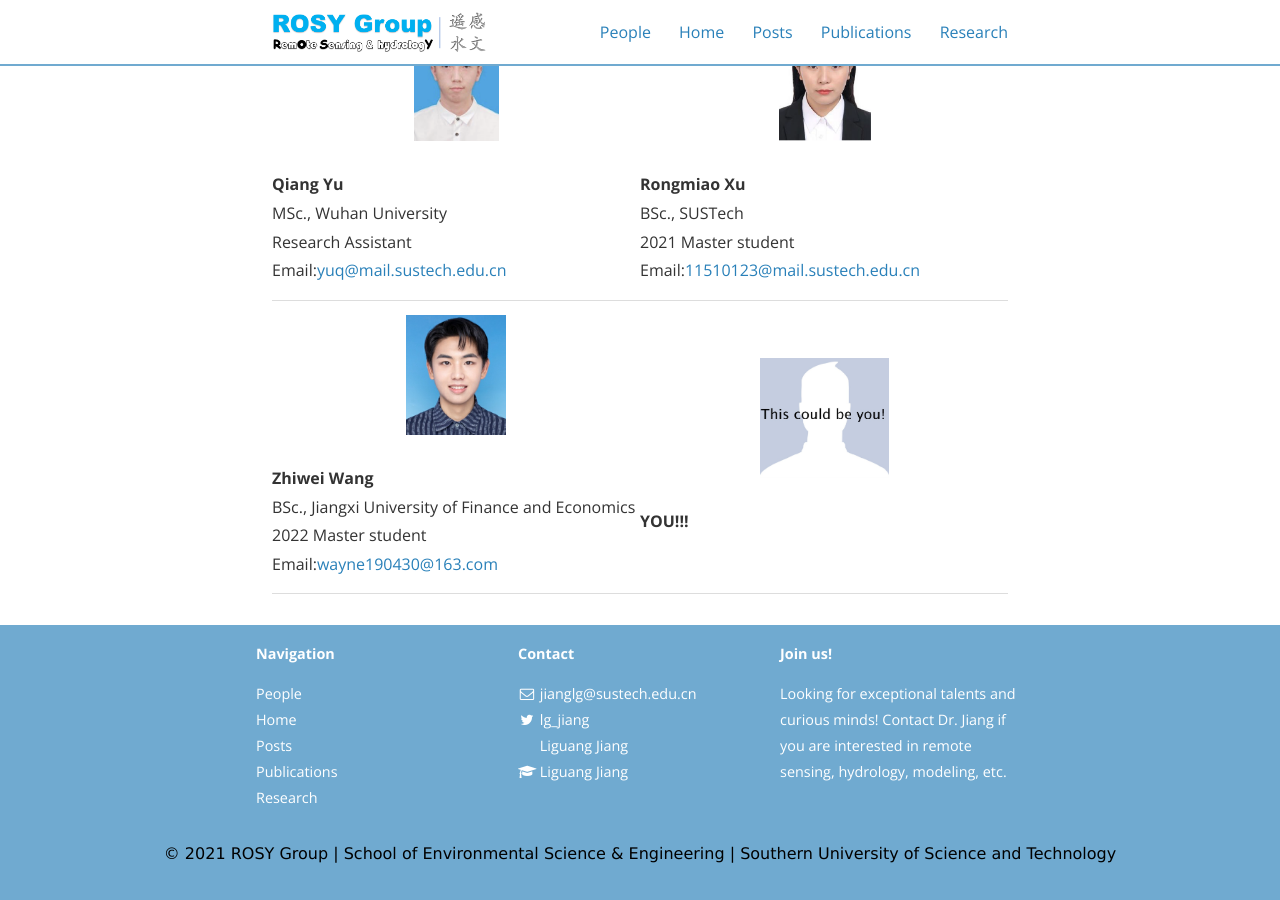
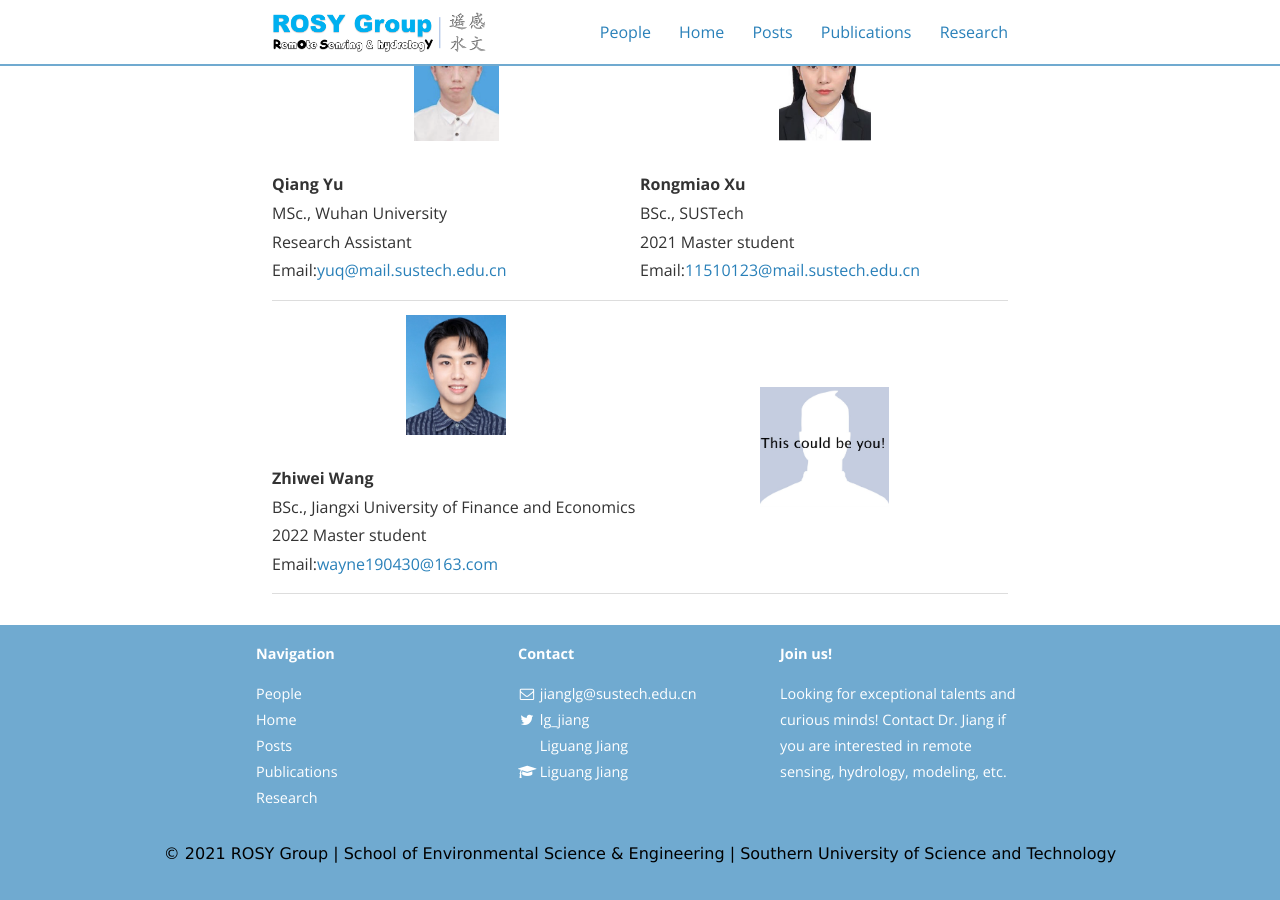
Before and after one commit to 12530/rshydro, a Jekyll site: the page built from People.md, in a window 1280 px wide and 900 px high, scrolled down 518 px. Built offline with Jekyll 4.4.1, drawn with Linux system fonts in a browser that asks for light colours; nearby versions of some CDN libraries.

Commit message:
Update People.md

```diff
--- a/People.md
+++ b/People.md
@@ -40,6 +40,6 @@ main_nav: true
   </tr>
   <tr>
     <td align="left"><img src="/assets/zhiwei.jpg" alt="汪志伟" style="width:100px;height:120px;">  <br><b>Zhiwei Wang</b><br>BSc., Jiangxi University of Finance and Economics<br>2022 Master student<br> Email:<a href="mailto:wayne190430@163.com">wayne190430@163.com</a></td>
-    <td align="left"><img src="/assets/R-C.jpg" alt="YOU" style="width:129px;height:120px;">  <br><b>YOU!!!</b><br></td>
+    <td align="left"><img src="/assets/R-C.jpg" alt="YOU" style="width:129px;height:120px;">  </td>
   </tr>
 </table>
```
